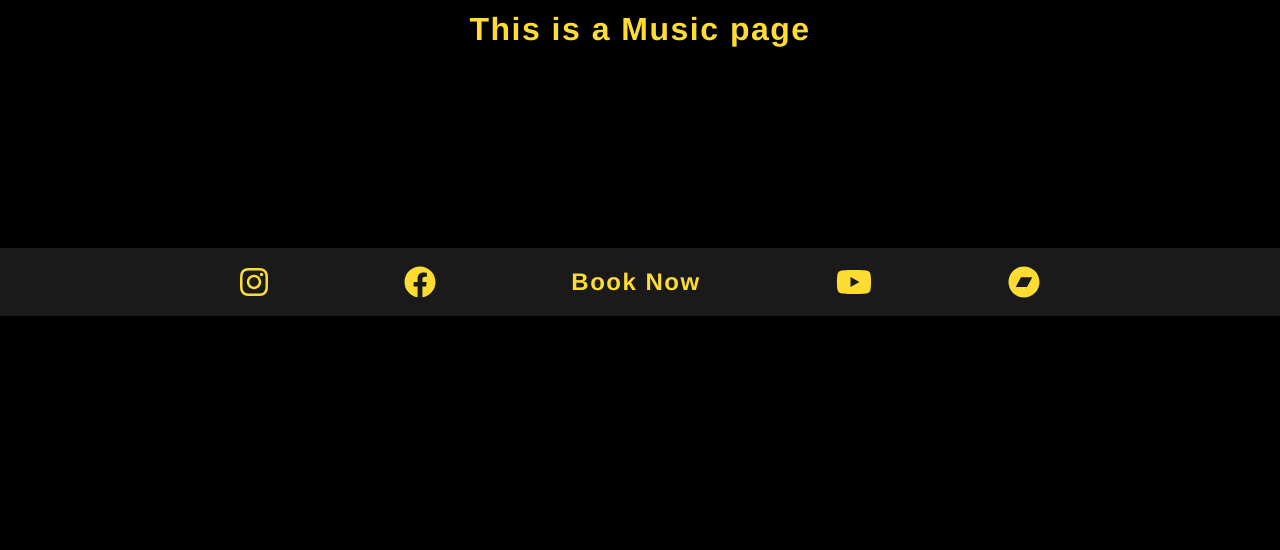
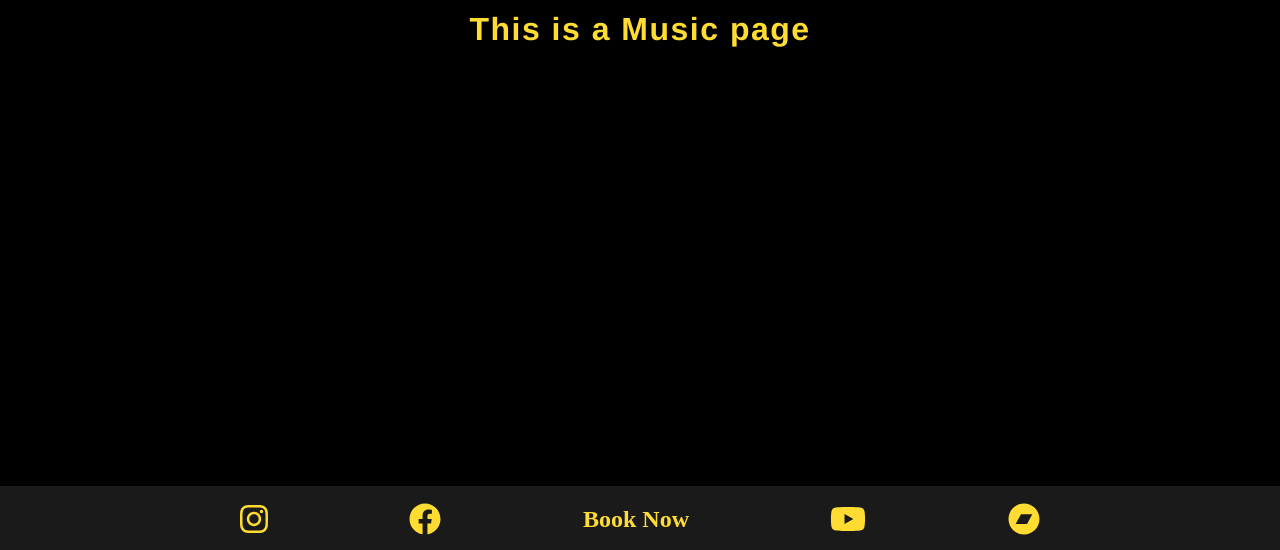
Before and after one commit to SeanMNorton/TheBuffaloRyders, a Vue app: page /#/music in a window 1280 px wide. Shown: the part 264-814 px from the top of the page. Built offline with nearby package versions, Linux system fonts and the light colour scheme; a web font is replaced by a local one.

Commit message:
rename color vars and make footer sticky

```diff
--- a/src/App.vue
+++ b/src/App.vue
@@ -1,7 +1,10 @@
 <template>
-  <div id="app">
-    <Header/>
-    <router-view/>
+  <div>
+    <div id="app">
+        <Header/>
+        <router-view/>
+        <div class="push"></div>
+    </div>
     <Footer/>
   </div>
 </template>
@@ -35,21 +38,26 @@ export default {
     letter-spacing: 1.5px;
     -webkit-font-smoothing: antialiased;
     -moz-osx-font-smoothing: grayscale;
+    min-height: 100vh;
+    margin: 0 auto -50px;
   }
   html {
-    background-color: $color-black;
-    color: $color-yellow;
+    background-color: $color-background;
+    color: $color-primary;
     a {
-      color: $color-yellow;
+      color: $color-primary;
       text-decoration: none;
       &:hover{
-        color: $color-orange
+        color: $color-secondary
       }
     }
   }
-
+  .push {
+    height: 60px;
+  }
   html, body {
     margin: 0;
     padding: 0;
+    height: 100%;
   }
 </style>
--- a/src/assets/variables.scss
+++ b/src/assets/variables.scss
@@ -1,11 +1,11 @@
 $break-point: 850px;
 
-$color-black: black;
-$color-lighter-black: lighten($color-black, 10%);
+$color-background: black;
+$color-background-lighter: lighten($color-background, 10%);
 $color-white: #fff;
-$color-yellow: #FEDC32;
-$color-orange: #aa4919;
-$color-red: #E75A3A;
+$color-primary: #FEDC32;
+$color-secondary: #aa4919;
+$color-danger: #E75A3A;
 
 $border-radius: 0.3em;
 
--- a/src/components/Footer/Footer.vue
+++ b/src/components/Footer/Footer.vue
@@ -38,9 +38,9 @@ export default {
       padding: 0px 20px;
       width: 100vw;
       min-height: 50px;
-      background-color: lighten($color-black, 10%);
+      background-color: $color-background-lighter;
       box-sizing: border-box;
-      margin-top: 200px;
+      // margin-top: 200px;
     }
     .container {
       display: flex;
--- a/src/components/Header/Navigation.vue
+++ b/src/components/Header/Navigation.vue
@@ -35,22 +35,22 @@ export default {
     .bm-burger-button {
       &:hover {
         .bm-burger-bars {
-          background-color: $color-orange !important;
+          background-color: $color-secondary !important;
         }
       }
     }
     .bm-burger-bars {
-      background-color: $color-yellow !important;
+      background-color: $color-primary !important;
       border-radius: 8px;
     }
     .bm-cross {
-      background: $color-yellow;
+      background: $color-primary;
     }
     .bm-menu {
-      background-color: lighten($color-black, 10%); /* Black*/
+      background-color: $color-background-lighter;
     }
     .bm-item-list {
-      color: $color-yellow;
+      color: $color-primary;
       font-size: 1.5em;
     }
 
@@ -76,12 +76,12 @@ export default {
   //   min-height: 40px;
   //   &:hover {
   //     path {
-  //       fill: $color-orange;
+  //       fill: $color-secondary;
   //     }
   //     cursor: pointer;
   //   }
   //   path {
-  //     fill: $color-yellow;
+  //     fill: $color-primary;
   //   }
   // }
 </style>
--- a/src/components/Showcase/Showcase.vue
+++ b/src/components/Showcase/Showcase.vue
@@ -53,7 +53,7 @@ export default {
       max-width: 100vw;
       max-height: 56.25vw;
       box-sizing: border-box;
-      border: 3px solid $color-yellow;
+      border: 3px solid $color-primary;
     }
   }
 
--- a/src/components/UI/BrandLink/BrandLink.vue
+++ b/src/components/UI/BrandLink/BrandLink.vue
@@ -24,6 +24,6 @@ export default {
 <style scoped lang="scss">
   @import '@/assets/variables.scss';
   svg:hover {
-    color: $color-orange;
+    color: $color-secondary;
   }
 </style>
```
